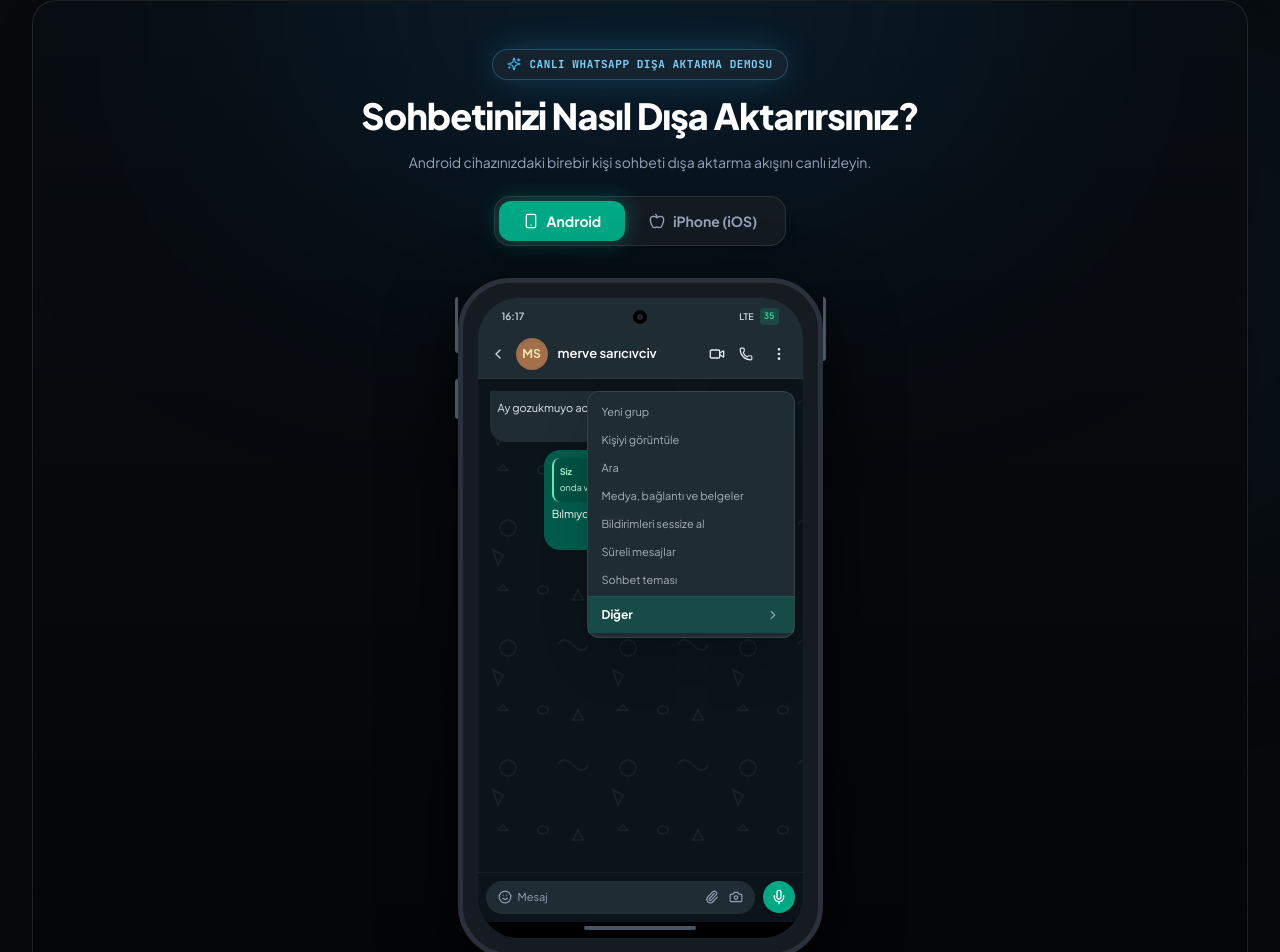
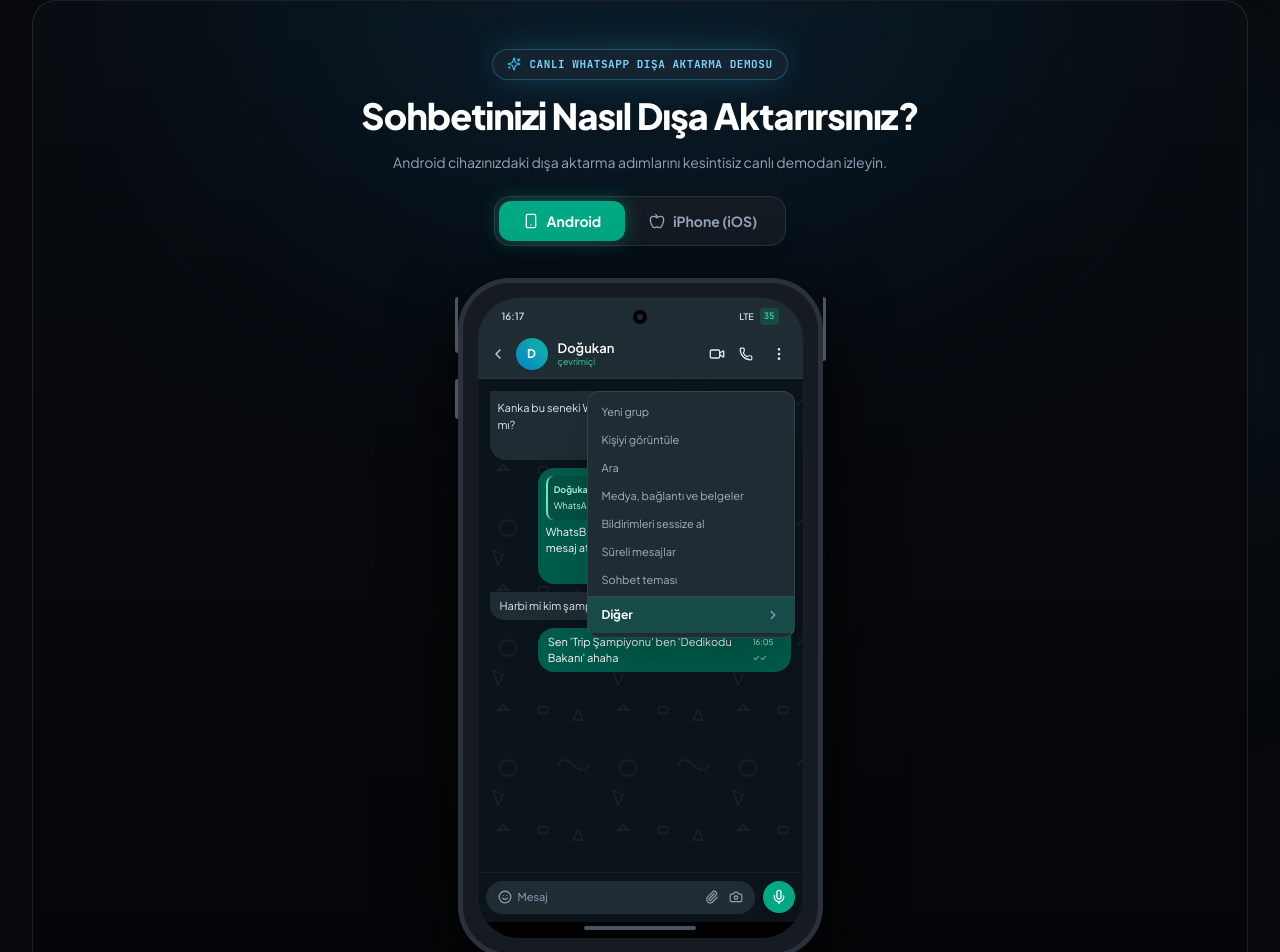
Before and after one commit to xdxddxdxd/whats, a Next.js app: page / in a window 1280 px wide. Shown: the part 822-1774 px from the top of the page. Built offline with nearby package versions, Linux system fonts and the light colour scheme.

Commit message:
feat(simulator): update contact to Dogukan, app promo chat, 2 shared groups, green export button on iOS

```diff
--- a/src/components/home/InteractivePhoneGuide.tsx
+++ b/src/components/home/InteractivePhoneGuide.tsx
@@ -30,7 +30,7 @@ interface InteractivePhoneGuideProps {
   onUploadClick?: () => void;
 }
 
-// Gentle translucent finger tap ripple effect for natural demo feel
+// Gentle translucent finger tap ripple effect
 const TapRipple: React.FC<{ className?: string }> = ({ className = '' }) => (
   <motion.div
     initial={{ scale: 0.3, opacity: 0.95 }}
@@ -82,7 +82,7 @@ export const InteractivePhoneGuide: React.FC<InteractivePhoneGuideProps> = ({ on
           Sohbetinizi Nasıl Dışa Aktarırsınız?
         </h2>
         <p className="text-xs sm:text-sm text-slate-400 leading-relaxed">
-          {platform === 'android' ? 'Android' : 'iPhone (iOS)'} cihazınızdaki birebir kişi sohbeti dışa aktarma akışını canlı izleyin.
+          {platform === 'android' ? 'Android' : 'iPhone (iOS)'} cihazınızdaki dışa aktarma adımlarını kesintisiz canlı demodan izleyin.
         </p>
 
         {/* Platform Selection Tabs (Android vs iPhone) */}
@@ -164,7 +164,7 @@ export const InteractivePhoneGuide: React.FC<InteractivePhoneGuideProps> = ({ on
             <div className="flex-1 relative overflow-hidden flex flex-col z-10">
 
               {/* ========================================================================= */}
-              {/* 1. ANDROID 1-ON-1 CONTACT FLOW                                            */}
+              {/* 1. ANDROID FLOW (Doğukan - App Promo Chat)                                 */}
               {/* ========================================================================= */}
               {platform === 'android' && (
                 <div className="flex-1 flex flex-col justify-between relative">
@@ -173,13 +173,14 @@ export const InteractivePhoneGuide: React.FC<InteractivePhoneGuideProps> = ({ on
                   <div className="bg-[#1F2C34] px-3 py-2 flex items-center justify-between border-b border-white/5 shrink-0 z-20 shadow-sm">
                     <div className="flex items-center gap-2.5">
                       <ChevronLeft className="w-4 h-4 text-slate-300" />
-                      <div className="w-8 h-8 rounded-full bg-[#A3704C] text-[#F3E5AB] font-bold text-xs flex items-center justify-center shadow-inner">
-                        MS
+                      <div className="w-8 h-8 rounded-full bg-gradient-to-tr from-sky-600 to-teal-500 text-white font-bold text-xs flex items-center justify-center shadow-inner">
+                        D
                       </div>
                       <div>
                         <h5 className="text-[13px] font-semibold text-white leading-tight">
-                          merve sarıcıvciv
+                          Doğukan
                         </h5>
+                        <span className="text-[9px] text-emerald-400 block leading-tight">çevrimiçi</span>
                       </div>
                     </div>
 
@@ -195,35 +196,35 @@ export const InteractivePhoneGuide: React.FC<InteractivePhoneGuideProps> = ({ on
                     </div>
                   </div>
 
-                  {/* Chat Messages Body */}
+                  {/* Chat Messages Body (App Promotional Content) */}
                   <div className="p-3 space-y-2 flex-1 overflow-hidden relative text-xs">
 
                     {/* Received Message 1 */}
-                    <div className="bg-[#1F2C34] p-2 rounded-2xl rounded-tl-none max-w-[82%] text-slate-200 shadow-sm space-y-0.5">
-                      <p className="text-[11px] leading-relaxed">Ay gozukmuyo acaba yapmadım mı</p>
+                    <div className="bg-[#1F2C34] p-2 rounded-2xl rounded-tl-none max-w-[84%] text-slate-200 shadow-sm space-y-0.5">
+                      <p className="text-[11px] leading-relaxed">Kanka bu seneki WhatsApp özetimizi çıkardın mı?</p>
                       <span className="text-[8px] text-slate-400 block text-right">16:04</span>
                     </div>
 
                     {/* Sent with Quote */}
-                    <div className="bg-[#005C4B] p-2 rounded-2xl rounded-tr-none max-w-[82%] ml-auto text-white shadow-sm space-y-1">
+                    <div className="bg-[#005C4B] p-2 rounded-2xl rounded-tr-none max-w-[84%] ml-auto text-white shadow-sm space-y-1">
                       <div className="bg-[#025142] p-1.5 rounded-lg border-l-2 border-emerald-300 text-[9px] text-emerald-100">
-                        <span className="font-bold block text-emerald-200">Siz</span>
-                        <span>onda varmı</span>
+                        <span className="font-bold block text-emerald-200">Doğukan</span>
+                        <span>WhatsApp özetimizi çıkardın mı?</span>
                       </div>
-                      <p className="text-[11px]">Bılmıyom dedi</p>
+                      <p className="text-[11px]">WhatsBaba'ya yükledim, grupta en çok kim mesaj atmış hepsi çıktı 😂</p>
                       <span className="text-[8px] text-emerald-200 block text-right">16:04 ✓✓</span>
                     </div>
 
-                    {/* Sent 2 */}
-                    <div className="bg-[#005C4B] px-2.5 py-1.5 rounded-2xl rounded-tr-none max-w-[65%] ml-auto text-white shadow-sm flex items-center justify-between text-[11px]">
-                      <span>iki dakika</span>
-                      <span className="text-[8px] text-emerald-200 pl-2">16:04 ✓✓</span>
+                    {/* Received 2 */}
+                    <div className="bg-[#1F2C34] px-2.5 py-1.5 rounded-2xl rounded-tl-none max-w-[75%] text-slate-200 shadow-sm flex items-center justify-between text-[11px]">
+                      <span>Harbi mi kim şampiyon olmuş?</span>
+                      <span className="text-[8px] text-slate-400 pl-2">16:04</span>
                     </div>
 
                     {/* Sent 3 */}
-                    <div className="bg-[#005C4B] px-2.5 py-1.5 rounded-2xl rounded-tr-none max-w-[65%] ml-auto text-white shadow-sm flex items-center justify-between text-[11px]">
-                      <span>alıksındır</span>
-                      <span className="text-[8px] text-emerald-200 pl-2">16:04 ✓✓</span>
+                    <div className="bg-[#005C4B] px-2.5 py-1.5 rounded-2xl rounded-tr-none max-w-[84%] ml-auto text-white shadow-sm flex items-center justify-between text-[11px]">
+                      <span>Sen 'Trip Şampiyonu' ben 'Dedikodu Bakanı' ahaha</span>
+                      <span className="text-[8px] text-emerald-200 pl-2">16:05 ✓✓</span>
                     </div>
 
                     {/* ANDROID OVERLAY 1: Dropdown Menu (Phase 1) */}
@@ -340,7 +341,7 @@ export const InteractivePhoneGuide: React.FC<InteractivePhoneGuideProps> = ({ on
               )}
 
               {/* ========================================================================= */}
-              {/* 2. IPHONE (iOS) 1-ON-1 CONTACT FLOW (WITH SMOOTH SCROLL DOWN)             */}
+              {/* 2. IPHONE (iOS) FLOW (Doğukan - App Promo Chat & Green Export Button)       */}
               {/* ========================================================================= */}
               {platform === 'ios' && (
                 <div className="flex-1 flex flex-col justify-between relative bg-black">
@@ -364,12 +365,12 @@ export const InteractivePhoneGuide: React.FC<InteractivePhoneGuideProps> = ({ on
 
                         {/* Center: Tap Target for Contact Info */}
                         <div className="flex items-center gap-2 relative cursor-pointer">
-                          <div className="w-7 h-7 rounded-full bg-[#A3704C] text-[#F3E5AB] text-[10px] font-bold flex items-center justify-center">
-                            MS
+                          <div className="w-7 h-7 rounded-full bg-gradient-to-tr from-sky-600 to-teal-500 text-white text-[10px] font-bold flex items-center justify-center">
+                            D
                           </div>
                           <div className="text-left">
                             <h5 className="text-xs font-bold text-white leading-tight">
-                              merve sarıcıvciv
+                              Doğukan
                             </h5>
                             <span className="text-[8.5px] text-slate-400 block leading-tight">
                               kişi bilgisi için dokunun
@@ -390,14 +391,19 @@ export const InteractivePhoneGuide: React.FC<InteractivePhoneGuideProps> = ({ on
 
                       {/* Chat Messages */}
                       <div className="p-3 space-y-2 flex-1 text-xs">
-                        <div className="bg-[#1C1C1E] p-2 rounded-2xl rounded-tl-none max-w-[80%] text-slate-200">
-                          <p className="text-[11px]">Ay gozukmuyo acaba yapmadım mı</p>
+                        <div className="bg-[#1C1C1E] p-2 rounded-2xl rounded-tl-none max-w-[82%] text-slate-200">
+                          <p className="text-[11px]">Kanka bu seneki WhatsApp özetimizi çıkardın mı?</p>
                           <span className="text-[8px] text-slate-400 block text-right">16:04</span>
                         </div>
 
-                        <div className="bg-[#3A2922] p-2 rounded-2xl rounded-tr-none max-w-[80%] ml-auto text-white">
-                          <p className="text-[11px]">bakaydı</p>
-                          <span className="text-[8px] text-slate-300 block text-right">16:04 ✓✓</span>
+                        <div className="bg-[#005C4B] p-2 rounded-2xl rounded-tr-none max-w-[82%] ml-auto text-white">
+                          <p className="text-[11px]">WhatsBaba'ya yükledim, grupta en çok mesaj atan sen çıktın 😂</p>
+                          <span className="text-[8px] text-emerald-200 block text-right">16:04 ✓✓</span>
+                        </div>
+
+                        <div className="bg-[#1C1C1E] p-2 rounded-2xl rounded-tl-none max-w-[82%] text-slate-200">
+                          <p className="text-[11px]">Nasıl dışa aktarılıyor göster de ben de bakayım</p>
+                          <span className="text-[8px] text-slate-400 block text-right">16:05</span>
                         </div>
                       </div>
 
@@ -438,17 +444,17 @@ export const InteractivePhoneGuide: React.FC<InteractivePhoneGuideProps> = ({ on
                       <div className="flex-1 overflow-hidden p-3 relative">
                         <motion.div
                           initial={{ y: 0 }}
-                          animate={{ y: iosPhase === 2 ? -210 : 0 }}
+                          animate={{ y: iosPhase === 2 ? -220 : 0 }}
                           transition={{ duration: 1.5, ease: [0.25, 1, 0.5, 1] }}
                           className="space-y-2.5"
                         >
                           {/* Profile Avatar & Name */}
                           <div className="text-center space-y-1 py-1">
-                            <div className="w-16 h-16 rounded-full bg-[#A3704C] text-[#F3E5AB] text-2xl font-bold flex items-center justify-center mx-auto shadow-md">
-                              MS
+                            <div className="w-16 h-16 rounded-full bg-gradient-to-tr from-sky-600 to-teal-500 text-white text-2xl font-bold flex items-center justify-center mx-auto shadow-md">
+                              D
                             </div>
-                            <h4 className="text-xs font-bold text-white">merve sarıcıvciv</h4>
-                            <p className="text-[9.5px] text-slate-400">+90 551 639 33 69</p>
+                            <h4 className="text-xs font-bold text-white">Doğukan</h4>
+                            <p className="text-[9.5px] text-slate-400">+90 555 000 00 00</p>
                           </div>
 
                           {/* 3 Green Action Buttons */}
@@ -479,23 +485,27 @@ export const InteractivePhoneGuide: React.FC<InteractivePhoneGuideProps> = ({ on
                             </div>
                           </div>
 
-                          {/* Ortak Gruplar */}
+                          {/* 2 Ortak Grup (Düzeltildi: Gerçek 2 grup listeleniyor) */}
                           <div className="text-[10px] text-slate-400 font-bold px-1 pt-1">2 ortak grup</div>
-                          <div className="bg-[#1C1C1E] rounded-2xl p-2.5 text-[10px] space-y-1">
+                          <div className="bg-[#1C1C1E] rounded-2xl p-2.5 text-[10px] space-y-2 divide-y divide-white/5">
                             <div className="flex items-center gap-2 text-white">
                               <Users className="w-3.5 h-3.5 text-pink-400" />
-                              <span>EFE KURS 2026 SINAV GRUBU</span>
+                              <span>Yazılımcılar & Girişimciler 💻</span>
+                            </div>
+                            <div className="flex items-center gap-2 text-white pt-1.5">
+                              <Users className="w-3.5 h-3.5 text-amber-400" />
+                              <span>Halı Saha Ekibi ⚽</span>
                             </div>
                           </div>
 
-                          {/* Actions List (Reached after scroll down in Phase 2) */}
+                          {/* Actions List (SOHBETİ DIŞA AKTAR YEŞİL YAPILDI!) */}
                           <div className="bg-[#1C1C1E] rounded-2xl divide-y divide-white/5 text-[11px]">
                             <div className="p-2.5 text-emerald-400">Kişiyi paylaş</div>
                             <div className="p-2.5 text-emerald-400">Favoriler'e ekle</div>
                             <div className="p-2.5 text-emerald-400">Listeye ekle</div>
 
-                            {/* Sohbeti dışa aktar Option with Natural Tap on Phase 2 */}
-                            <div className="p-3 text-[#0A84FF] font-bold relative bg-white/5 flex items-center justify-between">
+                            {/* Sohbeti dışa aktar Option (iOS Orijinal Yeşil Renk) with Natural Tap on Phase 2 */}
+                            <div className="p-3 text-emerald-400 font-medium relative bg-white/5 flex items-center justify-between">
                               <span>Sohbeti dışa aktar</span>
                               {iosPhase === 2 && <TapRipple className="right-4 top-1" />}
                             </div>
@@ -504,7 +514,7 @@ export const InteractivePhoneGuide: React.FC<InteractivePhoneGuideProps> = ({ on
                           </div>
 
                           <div className="bg-[#1C1C1E] rounded-2xl p-2.5 text-[10px] text-red-500 opacity-70">
-                            <div>merve sarıcıvciv kişisini engelle</div>
+                            <div>Doğukan kişisini engelle</div>
                           </div>
                         </motion.div>
                       </div>
@@ -546,7 +556,7 @@ export const InteractivePhoneGuide: React.FC<InteractivePhoneGuideProps> = ({ on
                           </div>
 
                           {/* Option 2: Medyayı ekleme with Natural Tap */}
-                          <div className="p-3 rounded-2xl bg-[#0A84FF] text-white font-bold text-xs flex items-center justify-between shadow-glow-blue relative">
+                          <div className="p-3 rounded-2xl bg-[#00A884] text-white font-bold text-xs flex items-center justify-between shadow-glow-emerald relative">
                             <div className="flex items-center gap-2">
                               <FileText className="w-4 h-4 text-white" />
                               <span>Medyayı ekleme</span>
```
